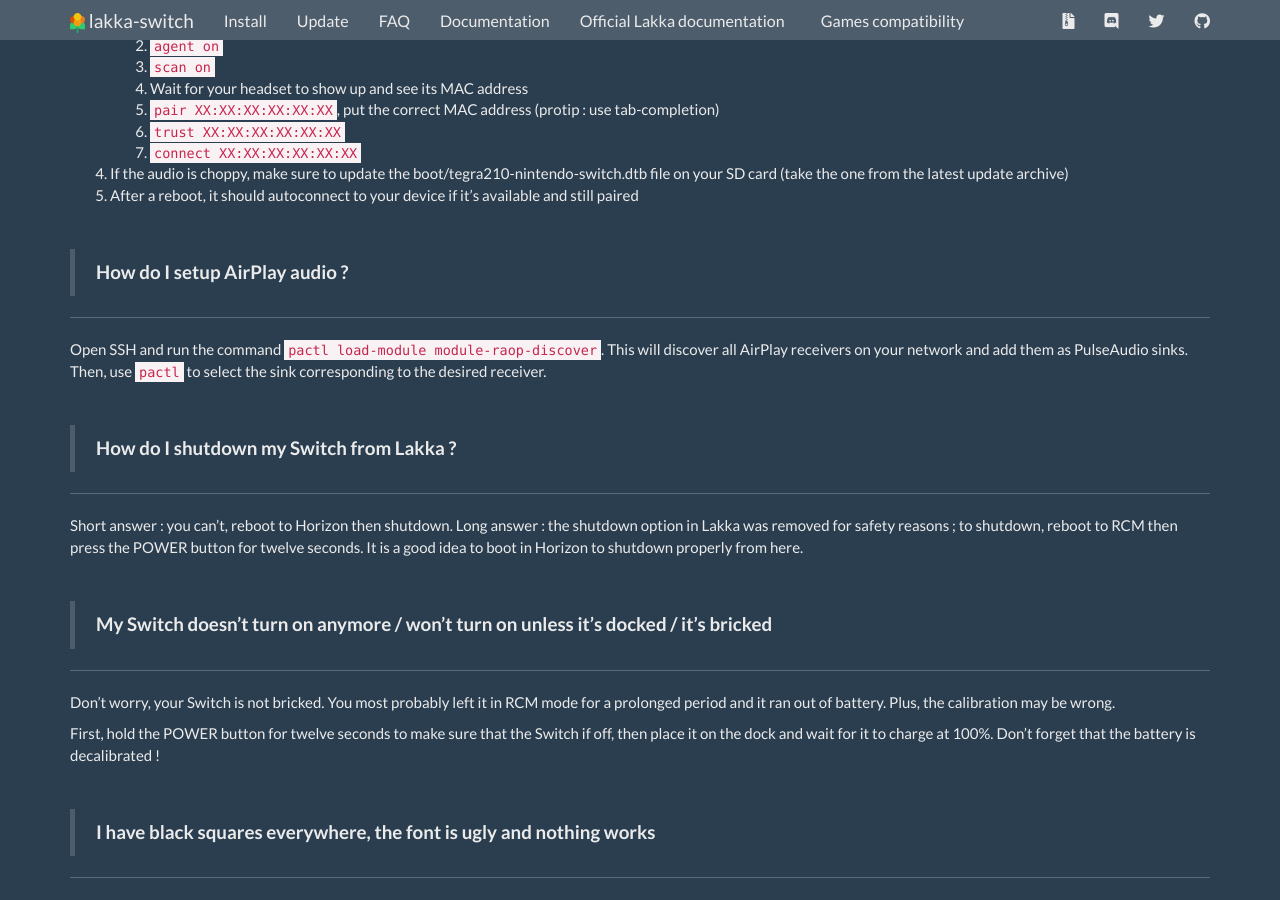
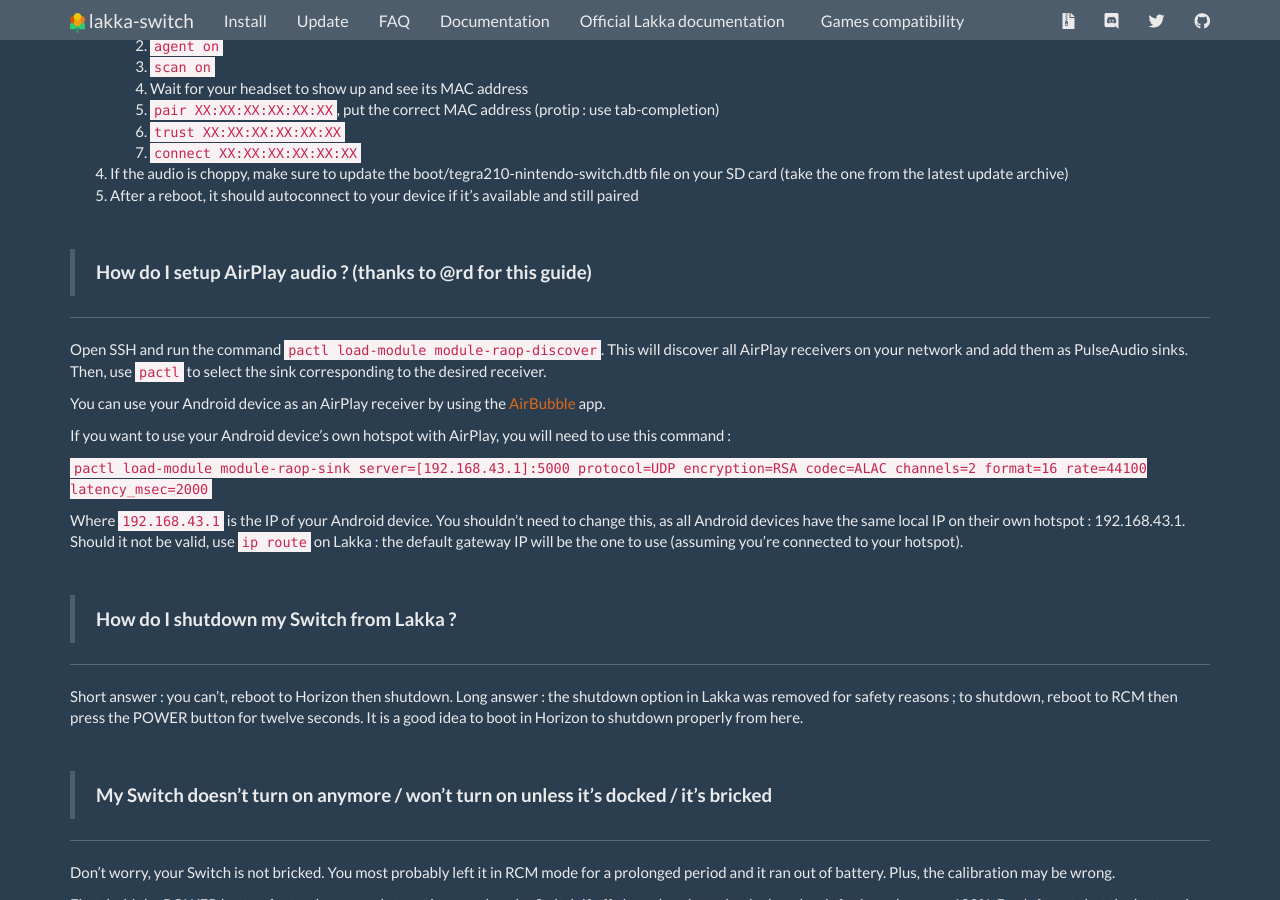
Before and after one commit to lakka-switch/documentation, a Jekyll site: the page built from faq.md, in a window 1280 px wide and 900 px high, scrolled down 2873 px. Built offline with Jekyll 4.4.1, drawn with Linux system fonts in a browser that asks for light colours; nearby versions of some CDN libraries.

Commit message:
Update faq.md

```diff
--- a/faq.md
+++ b/faq.md
@@ -114,11 +114,19 @@
 5. After a reboot, it should autoconnect to your device if it's available and still paired
 
 &nbsp;
-> **How do I setup AirPlay audio ?**
+> **How do I setup AirPlay audio ? (thanks to @rd for this guide)**
 
 ***
 
 Open SSH and run the command `pactl load-module module-raop-discover`. This will discover all AirPlay receivers on your network and add them as PulseAudio sinks. Then, use `pactl` to select the sink corresponding to the desired receiver.
+
+You can use your Android device as an AirPlay receiver by using the [AirBubble](https://play.google.com/store/apps/details?id=com.bubblesoft.android.airbubble&hl=fr) app.
+
+If you want to use your Android device's own hotspot with AirPlay, you will need to use this command :
+
+`pactl load-module module-raop-sink server=[192.168.43.1]:5000  protocol=UDP encryption=RSA codec=ALAC channels=2 format=16 rate=44100 latency_msec=2000`
+
+Where `192.168.43.1` is the IP of your Android device. You shouldn't need to change this, as all Android devices have the same local IP on their own hotspot : 192.168.43.1. Should it not be valid, use `ip route` on Lakka : the default gateway IP will be the one to use (assuming you're connected to your hotspot).
 
 &nbsp;
 > **How do I shutdown my Switch from Lakka ?**
```
